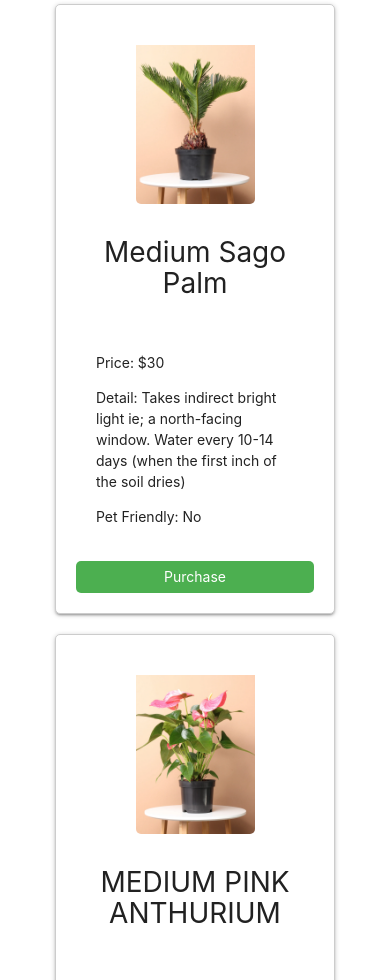
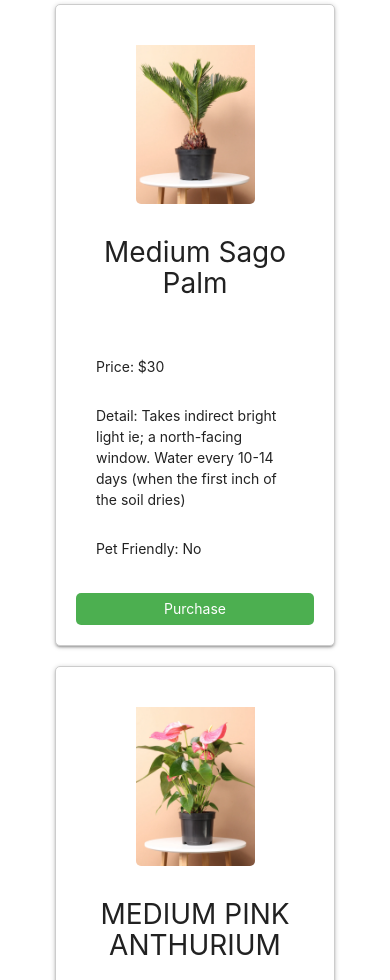
Before and after one commit to ericamoua/ecom, a plain HTML site: page product.html in a window 390 px wide. Shown: the part 72-1052 px from the top of the page. Drawn offline with Linux system fonts and the light colour scheme.

Commit message:
fix button

```diff
--- a/style.css
+++ b/style.css
@@ -276,6 +276,7 @@ therefore, is this case every instance that a .text is inside of a .slide,
 .card h2 {
   font-size: 2em;
   text-align: center;
+  height: 65px;
 }
 
 .plant-image {
@@ -320,6 +321,9 @@ therefore, is this case every instance that a .text is inside of a .slide,
 
 .plant-info {
   padding: 20px;
+  display: flex;
+  flex-direction: column;
+  height:250px;
 }
 /* for title */
 @media (max-width: 768px) {
@@ -376,6 +380,10 @@ therefore, is this case every instance that a .text is inside of a .slide,
       align-items: center;
       gap: 20px;
     }
+
+    .plant-info {
+      height: auto;
+    }
 }
 /* images */
 @media (max-width: 1526px) {
```
